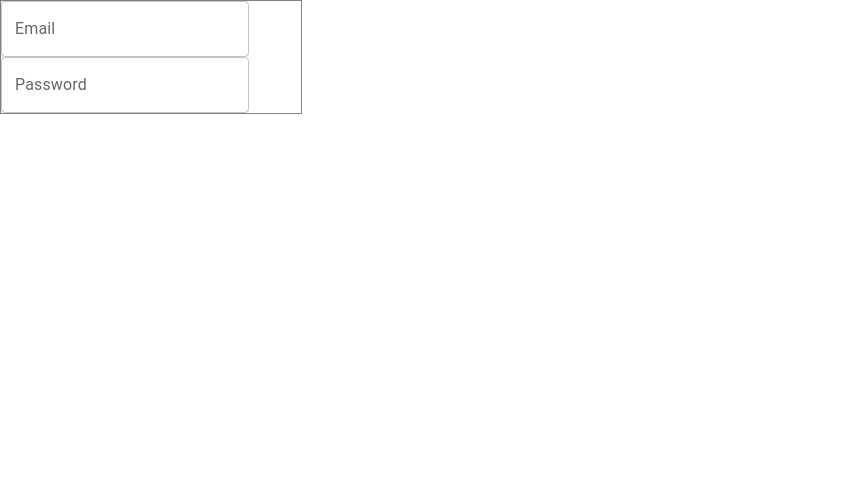
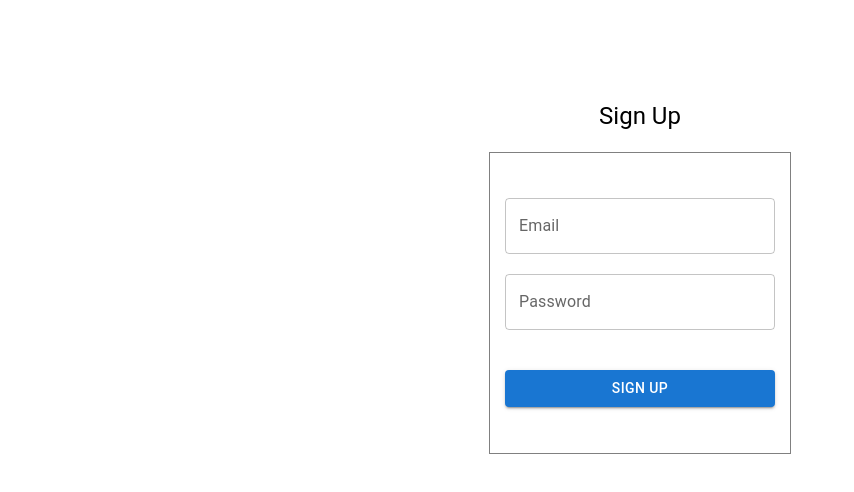
Before and after one commit to BrandonGrayson/vetmed, a React (Create React App) app: page / in a window 1280 px wide. Shown: the top 492 px of the page, without its empty margins (0-854 px from the left). Built offline with nearby package versions, Linux system fonts and the light colour scheme.

Commit message:
sign up user form format

```diff
--- a/src/App.tsx
+++ b/src/App.tsx
@@ -3,13 +3,7 @@ import SignUpUser from "./components/SignUpUserForm";
 import { Grid } from "@mui/material";
 
 function App() {
-  return (
-    <Grid container>
-      <Grid>
-        <SignUpUser />
-      </Grid>
-    </Grid>
-  );
+  return <SignUpUser />;
 }
 
 export default App;
--- a/src/components/SignUpUserForm.tsx
+++ b/src/components/SignUpUserForm.tsx
@@ -1,10 +1,75 @@
-import { Box, TextField } from "@mui/material";
+import { Grid, TextField, Box, Button, Typography } from "@mui/material";
 
 export default function SignUpUser() {
   return (
-    <Box sx={{ border: "1px solid grey", width: "300px", maxWidth: "100%" }}>
-      <TextField id="outlined-basic" label="Email" variant="outlined" />
-      <TextField id="outlined-basic" label="Password" variant="outlined" />
-    </Box>
+    <Grid container>
+      <Grid
+        item
+        xs={12}
+        sx={{
+          display: "flex",
+          justifyContent: "center",
+          marginTop: "100px",
+          marginBottom: "20px",
+        }}
+      >
+        <Typography variant="h5">Sign Up</Typography>
+      </Grid>
+      <Grid
+        item
+        xs={12}
+        sx={{
+          width: "100%",
+          maxWidth: "100%",
+          display: "flex",
+          justifyContent: "center",
+        }}
+      >
+        <Box
+          sx={{
+            border: "1px solid grey",
+            width: "300px",
+            display: "flex",
+            flexDirection: "column",
+            height: "300px",
+          }}
+        >
+          <TextField
+            id="outlined-basic"
+            label="Email"
+            variant="outlined"
+            sx={{
+              marginBottom: "20px",
+              width: "90%",
+              marginLeft: "auto",
+              marginRight: "auto",
+              marginTop: "45px",
+            }}
+          />
+          <TextField
+            id="outlined-basic"
+            label="Password"
+            variant="outlined"
+            sx={{
+              marginBottom: "20px",
+              width: "90%",
+              marginLeft: "auto",
+              marginRight: "auto",
+            }}
+          />
+          <Button
+            sx={{
+              marginTop: "20px",
+              width: "90%",
+              marginLeft: "auto",
+              marginRight: "auto",
+            }}
+            variant="contained"
+          >
+            Sign Up
+          </Button>
+        </Box>
+      </Grid>
+    </Grid>
   );
 }
```
